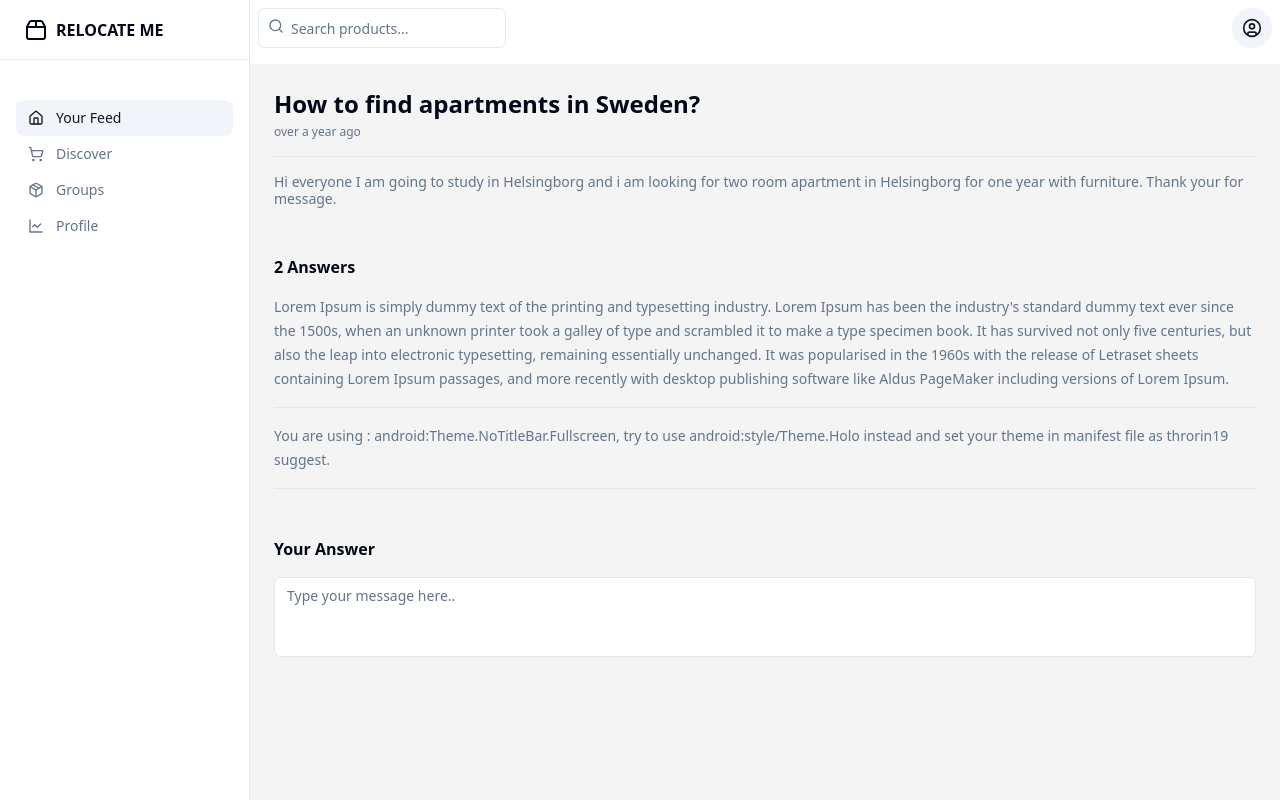
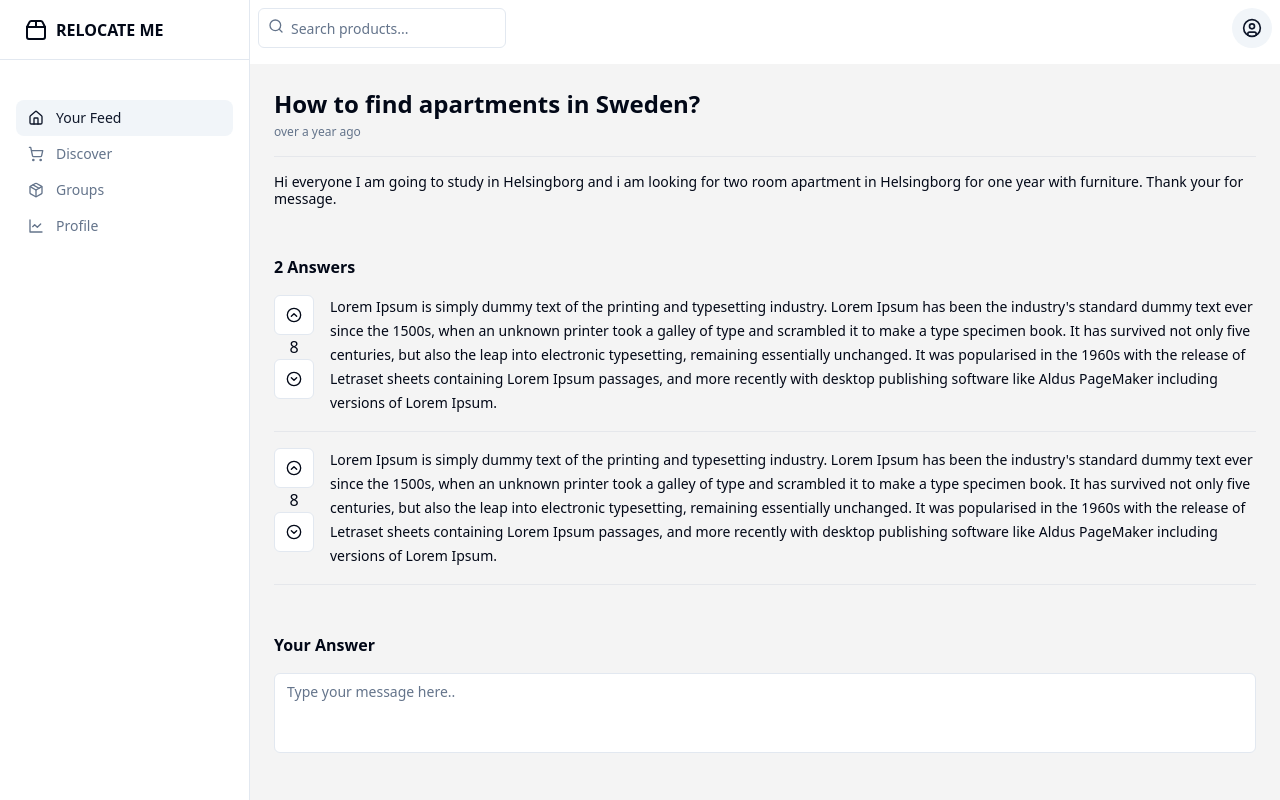
Before and after one commit to DSKottachchi/migrate-guide, a React (Vite) app in the folder client/: page /post in a window 1280 px wide. Built offline with nearby package versions, Linux system fonts and the light colour scheme.

Commit message:
Adding post recommendation buttons

```diff
--- a/client/src/pages/post/Post.tsx
+++ b/client/src/pages/post/Post.tsx
@@ -1,34 +1,60 @@
 import { ScrollArea } from "@/components/ui/scroll-area";
 import { Badge } from "@/components/ui/badge";
 import { cn } from "@/lib/utils";
-import { Textarea } from "@/components/ui/textarea"
+import { Textarea } from "@/components/ui/textarea";
+import { Button } from "../../components/ui/button";
+import { CircleChevronDown, CircleChevronUp } from "lucide-react";
 
 export default function Post() {
   return (
-    <>
+    <div>
       <div className="font-semibold text-2xl">{item.name}</div>
-      <div className="mt-1 text-xs text-muted-foreground">
-        over a year ago
-      </div>
+      <div className="mt-1 text-xs text-muted-foreground">over a year ago</div>
       <hr className="h-px my-4 bg-gray-200 border-0 dark:bg-gray-700" />
 
-      <div className="text-sm/[17px] text-muted-foreground">
-        {item.text}
+      <div className="text-sm/[17px]">{item.text}</div>
+      <div className="font-semibold mt-12">2 Answers</div>
+
+      <div className="flex mt-4">
+        <div className="text-center">
+          <Button variant="outline" size="icon">
+            <CircleChevronUp className="h-4 w-4" />
+          </Button>
+          8
+          <Button variant="outline" size="icon">
+            <CircleChevronDown className="h-4 w-4" />
+          </Button>
+        </div>
+        <div className="leading-6 ml-4 text-sm/[17px]">
+          {item.subText}
+        </div>
       </div>
-      <div className="font-semibold mt-12">2 Answers</div>
-      <div className="leading-6 mt-4 text-sm/[17px] text-muted-foreground">
-        {item.subText}
+
+      <hr className="h-px my-4 bg-gray-200 border-0 dark:bg-gray-700" />
+
+      <div className="flex mt-4">
+        <div className="flex flex-col	text-center">
+          <Button variant="outline" size="icon">
+            <CircleChevronUp className="h-4 w-4" />
+          </Button>
+          8
+          <Button variant="outline" size="icon">
+            <CircleChevronDown className="h-4 w-4" />
+          </Button>
+        </div>
+        <div className="leading-6 ml-4 text-sm/[17px]">
+          {item.subText}
+        </div>
       </div>
-      <hr className="h-px my-4 bg-gray-200 border-0 dark:bg-gray-700" />
-      <div className="leading-6 mt-4 text-sm/[17px] text-muted-foreground">
-        You are using : android:Theme.NoTitleBar.Fullscreen, try to use android:style/Theme.Holo instead and set your theme in manifest file as throrin19 suggest.
-      </div>
+
       <hr className="h-px my-4 bg-gray-200 border-0 dark:bg-gray-700" />
       <div className="font-semibold mt-12 mb-4">Your Answer</div>
 
-      <Textarea className="resize-none" placeholder="Type your message here.." />
-
-    </>
+      <Textarea
+        className="resize-none"
+        placeholder="Type your message here.."
+      />
+    </div>
   );
 }
 
@@ -38,7 +64,8 @@ export const item = {
   email: "williamsmith@example.com",
   subject: "Meeting Tomorrow",
   text: "Hi everyone I am going to study in Helsingborg and i am looking for two room apartment in Helsingborg for one year with furniture. Thank your for message.",
-  subText: "Lorem Ipsum is simply dummy text of the printing and typesetting industry. Lorem Ipsum has been the industry's standard dummy text ever since the 1500s, when an unknown printer took a galley of type and scrambled it to make a type specimen book. It has survived not only five centuries, but also the leap into electronic typesetting, remaining essentially unchanged. It was popularised in the 1960s with the release of Letraset sheets containing Lorem Ipsum passages, and more recently with desktop publishing software like Aldus PageMaker including versions of Lorem Ipsum.",
+  subText:
+    "Lorem Ipsum is simply dummy text of the printing and typesetting industry. Lorem Ipsum has been the industry's standard dummy text ever since the 1500s, when an unknown printer took a galley of type and scrambled it to make a type specimen book. It has survived not only five centuries, but also the leap into electronic typesetting, remaining essentially unchanged. It was popularised in the 1960s with the release of Letraset sheets containing Lorem Ipsum passages, and more recently with desktop publishing software like Aldus PageMaker including versions of Lorem Ipsum.",
   date: "2023-10-22T09:00:00",
   read: true,
   labels: ["meeting", "work", "important"],
```
